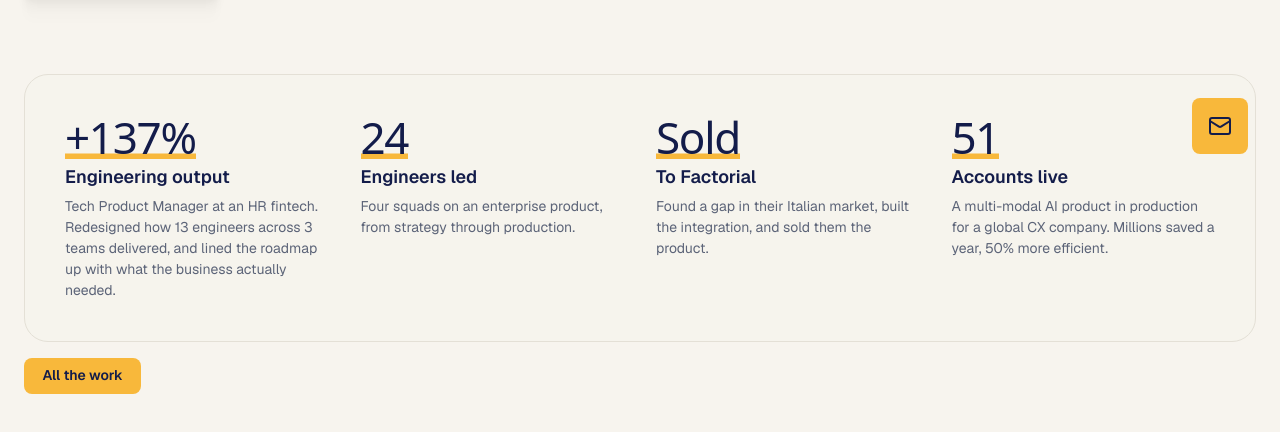
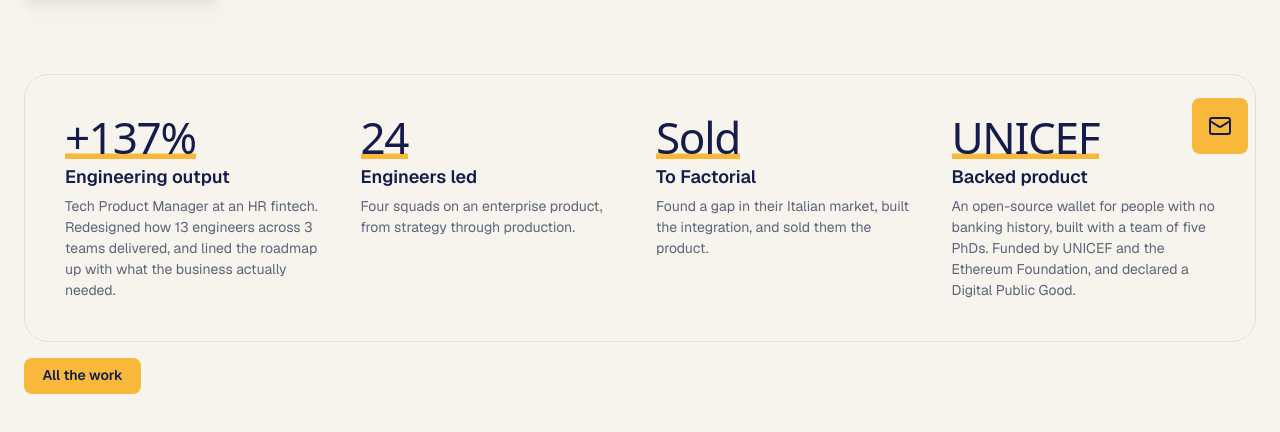
Before and after one commit to fcucullu/franciscocucullu.com, an Astro site: page / in a window 1280 px wide. Shown: the part 614-1046 px from the top of the page. Built offline with nearby package versions, Linux system fonts and the light colour scheme; Astro itself is replaced by a stand-in of ours; a web font is replaced by a local one.

Commit message:
home: la cuarta cifra es el aval de UNICEF, con caso propio

```diff
--- a/src/components/Skills.astro
+++ b/src/components/Skills.astro
@@ -26,14 +26,14 @@ const stats = [
 		href: '/work/timed-integrations',
 	},
 	{
-		// Reemplaza a "3 Startups founded": las tres se cuentan mas abajo, con
-		// nombre y detalle, en la seccion de emprendimiento. Esto en cambio era
-		// la prueba mas fuerte de la pagina y solo vivia dentro de una tarjeta
-		// de las que se borraron.
-		metric: '51',
-		title: 'Accounts live',
-		text: 'A multi-modal AI product in production for a global CX company. Millions saved a year, 50% more efficient.',
-		href: '/work/ai-quality-assurance',
+		// Antes esta cuarta cifra era "51 Accounts live", que enlazaba al MISMO
+		// caso que "24 Engineers led" y ademas ensenaba el numero mas pequeno
+		// de los cuatro. Ahora apunta a un caso propio, el unico que trae un
+		// aval externo.
+		metric: 'UNICEF',
+		title: 'Backed product',
+		text: 'An open-source wallet for people with no banking history, built with a team of five PhDs. Funded by UNICEF and the Ethereum Foundation, and declared a Digital Public Good.',
+		href: '/work/quantitative-finance-for-blockchain',
 	},
 ];
 ---
```
